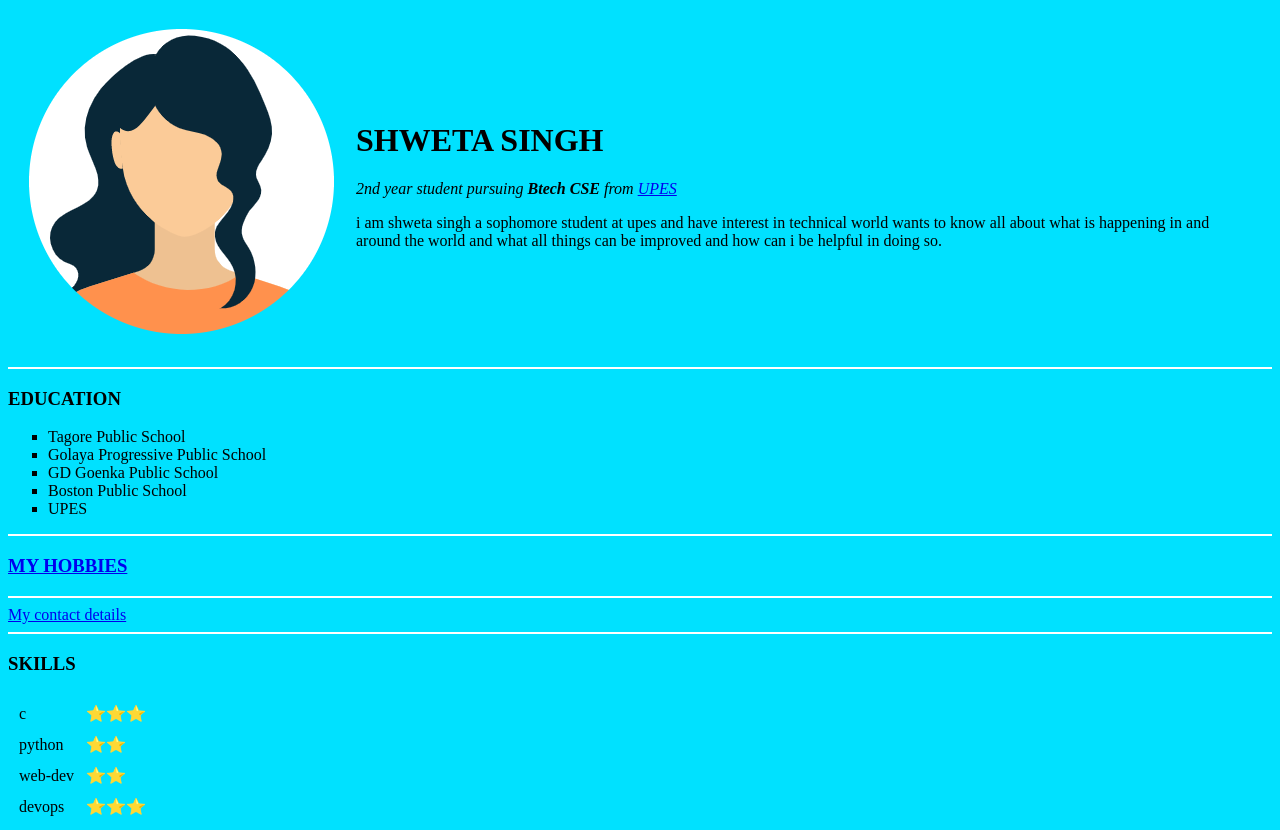
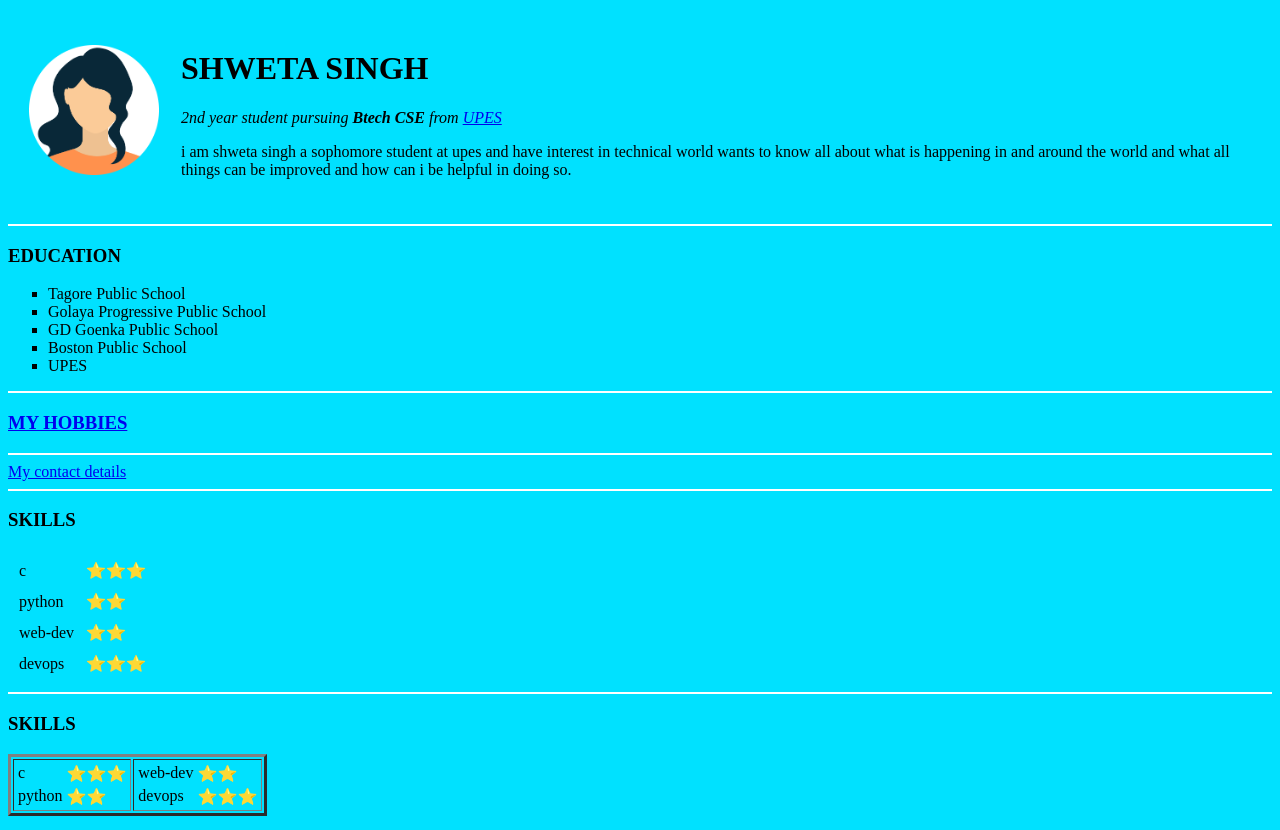
Before and after one commit to shwetasng/Web-development, a plain HTML site: page index.html in a window 1280 px wide. Shown: the top 830 px of the page. Drawn offline with Linux system fonts and the light colour scheme.

Commit message:
used height attribute in CSS with img and body

```diff
--- a/index.html
+++ b/index.html
@@ -8,12 +8,17 @@
     <style>
         body {
             background-color : rgb(0, 225, 255);
+           height: 20px; /*this height attribute will not change anything because of default value display:block;*/
         }
 
         hr{
             background-color: white;
             border-style: none;
             height: 2px;
+        }
+
+        img{
+            height: 130px;
         }
     </style>
 </head>
```
